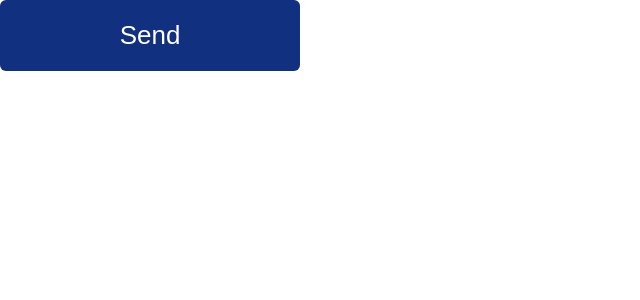
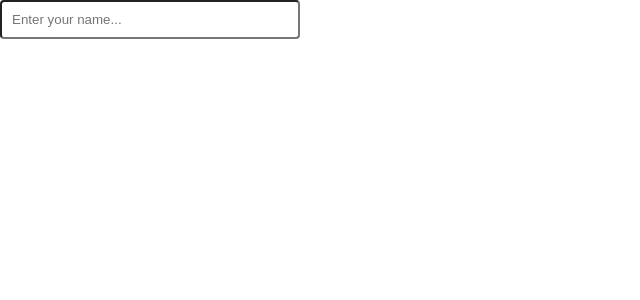
Before and after one commit to AnnMoiseieva/55-react-ts, a React (Vite) app: page / in a window 1280 px wide. Shown: the top 300 px of the page, without its empty margins (0-640 px from the left). Built offline with nearby package versions, Linux system fonts and the light colour scheme.

Commit message:
add homework 6 dd 25.03.25 - component Input

```diff
--- a/src/App.tsx
+++ b/src/App.tsx
@@ -1,15 +1,16 @@
 // default import of component Lesson06
 // by default import you can use other names of component
 // // import Task6 from "./lessons/Lesson06/Lesson06";
-import Lesson06 from "./lessons/Lesson06/Lesson06";
+import Homework06 from "./homeworks/Homework06/homework06";
+// import Lesson06 from "./lessons/Lesson06/Lesson06";
 
 function App() {
 
   return (
     <>
       {/*<Task6 />*/}
-      <Lesson06 />
-      {/* <Homework06 /> */}
+      {/* <Lesson06 /> */}
+      <Homework06 />
     </>
   );
 }
--- /dev/null
+++ b/src/components/Input/Input.tsx
@@ -0,0 +1,9 @@
+import "./style.css";
+
+function Input() {
+  return <div>
+            <input className="input" type="text" placeholder="Enter your name..." />
+        </div>
+}
+
+export default Input
--- /dev/null
+++ b/src/components/Input/style.css
@@ -0,0 +1,6 @@
+.input {
+    width: 300px;
+    height: fit-content;
+    padding: 10px;
+    border-radius: 4px;
+}
--- /dev/null
+++ b/src/homeworks/Homework06/Homework06.tsx
@@ -0,0 +1,8 @@
+import Input from "../../components/Input/Input"
+
+
+function Homework06() {
+    return <Input />
+}
+
+export default Homework06
```
